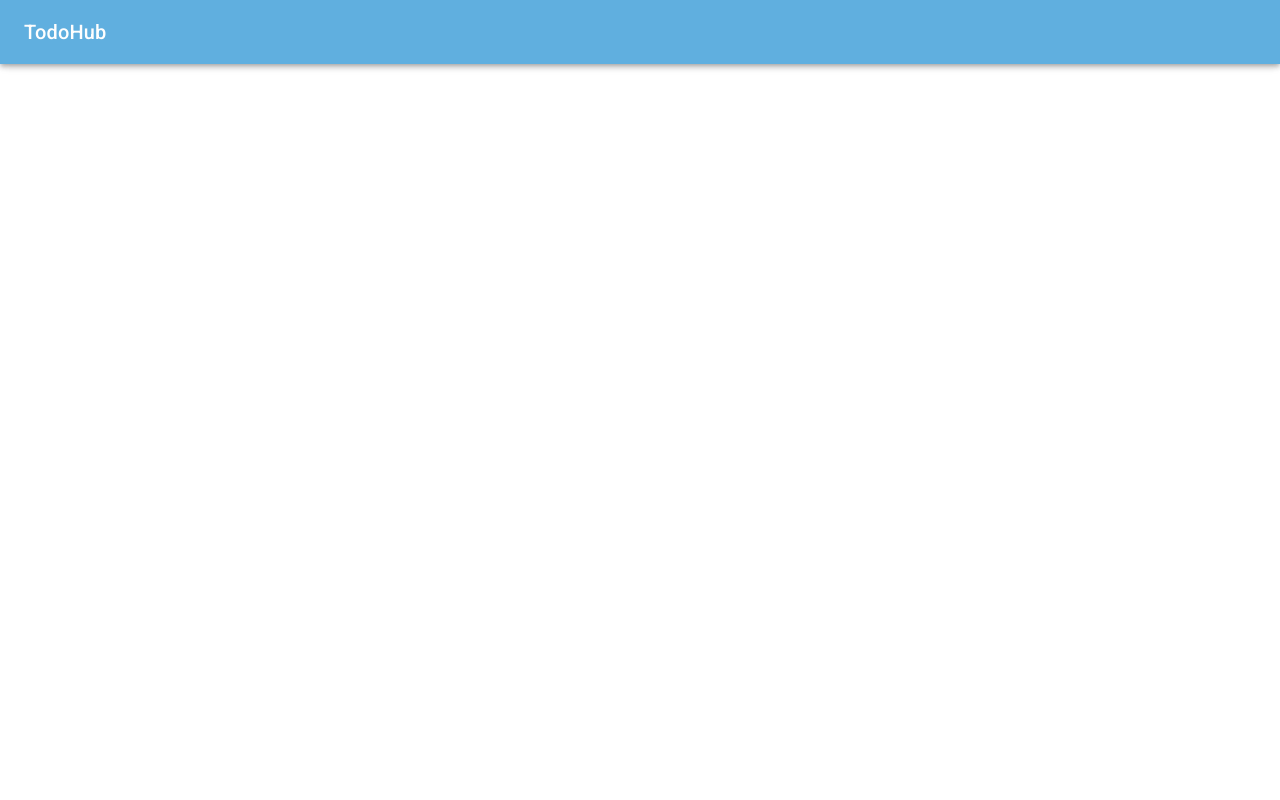
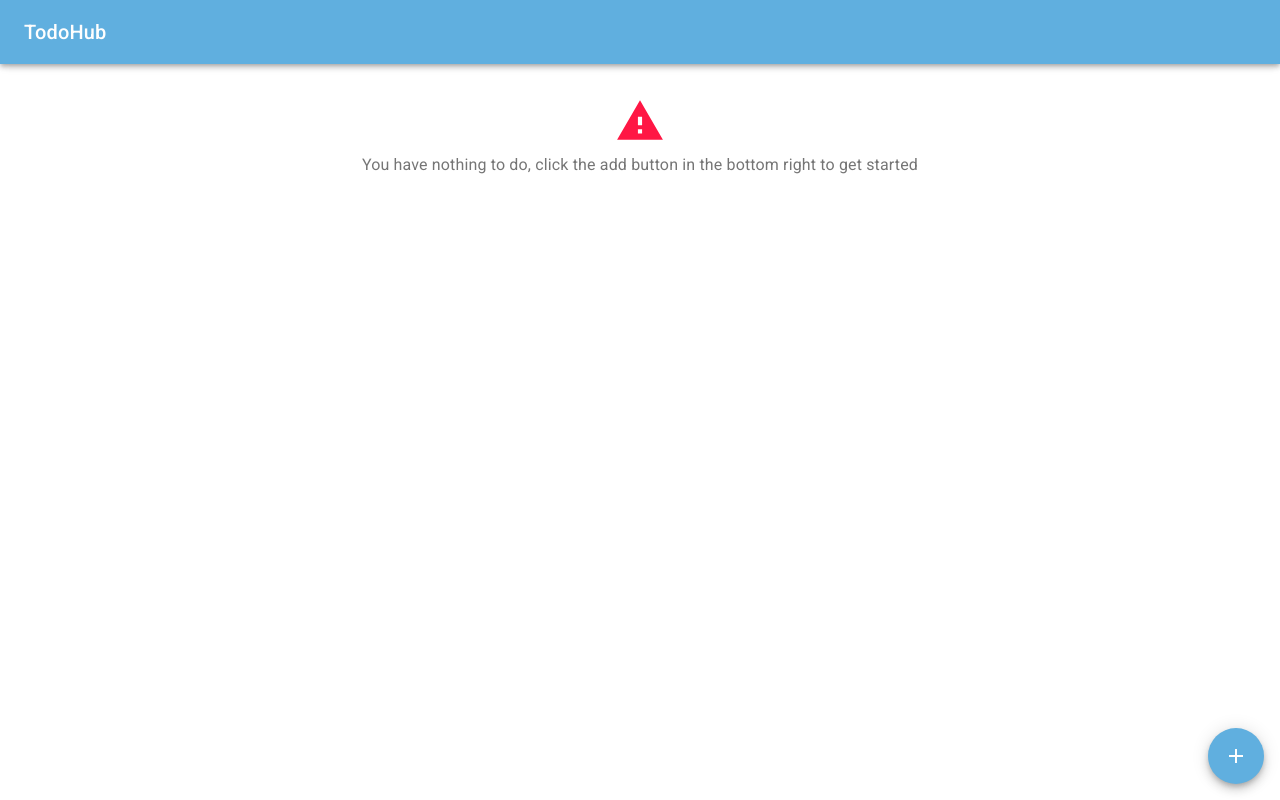
Before and after one commit to ortoo/todo-hub, a Next.js app: page / in a window 1280 px wide. Built offline with nearby package versions, Linux system fonts and the light colour scheme.

Commit message:
feat(main): v1 of the todo app is ready

```diff
--- a/pages/index.tsx
+++ b/pages/index.tsx
@@ -1,12 +1,26 @@
 import React, { useState } from "react";
 
 import { makeStyles, Theme } from "@material-ui/core";
+import Fab from "@material-ui/core/Fab";
+import Tooltip from "@material-ui/core/Tooltip";
+import AddIcon from "@material-ui/icons/Add";
 
-import { TodoItem } from "../src/components/todoItem/TodoItemCard";
 import TodoList from "../src/components/todoList/TodoList";
+import CreateTodoItemDialog from "../src/components/todoItem/create/CreateTodoItemDialog";
+import { TodoItem } from "../src/components/todoItem/TodoItem";
+import Container from "@material-ui/core/Container";
 
 const useStyles = makeStyles((theme: Theme) => {
-  return {};
+  return {
+    todoList: {
+      marginTop: theme.spacing(2),
+    },
+    createItemFab: {
+      position: "absolute",
+      bottom: theme.spacing(2),
+      right: theme.spacing(2),
+    },
+  };
 });
 
 const Index = () => {
@@ -14,10 +28,34 @@ const Index = () => {
 
   const [todoItems, setTodoItems] = useState<TodoItem[]>([]);
 
+  const [createTodoDialogOpen, setCreateTodoDialogOpen] = useState(false);
+
+  const addTodoItem = (todoItem) => {
+    setTodoItems((oldItems) => {
+      return [...oldItems, todoItem];
+    });
+    setCreateTodoDialogOpen(false);
+  };
+
   return (
-    <>
-      <TodoList todoItems={todoItems}></TodoList>
-    </>
+    <Container>
+      <TodoList className={classes.todoList} todoItems={todoItems}></TodoList>
+
+      <Tooltip title="Create new todo item">
+        <Fab
+          className={classes.createItemFab}
+          onClick={() => setCreateTodoDialogOpen(true)}
+          color="primary"
+        >
+          <AddIcon color="secondary" />
+        </Fab>
+      </Tooltip>
+      <CreateTodoItemDialog
+        open={createTodoDialogOpen}
+        onCloseRequest={() => setCreateTodoDialogOpen(false)}
+        onSave={addTodoItem}
+      ></CreateTodoItemDialog>
+    </Container>
   );
 };
 
--- a/src/components/header/Header.tsx
+++ b/src/components/header/Header.tsx
@@ -21,15 +21,22 @@ const Header = () => {
   const classes = useStyles();
 
   return (
+    <>
       <AppBar position="fixed" color="primary">
         <Container disableGutters>
           <Toolbar>
-          <Typography variant="h6" color="secondary" className={classes.title}>
+            <Typography
+              variant="h6"
+              color="secondary"
+              className={classes.title}
+            >
               TodoHub
             </Typography>
           </Toolbar>
         </Container>
       </AppBar>
+      <Toolbar />
+    </>
   );
 };
 
--- /dev/null
+++ b/src/components/todoItem/TodoItem.ts
@@ -0,0 +1,4 @@
+export interface TodoItem {
+  title: string;
+  description: string;
+}
--- a/src/components/todoItem/TodoItemCard.tsx
+++ b/src/components/todoItem/TodoItemCard.tsx
@@ -3,15 +3,11 @@ import React from "react";
 import { makeStyles, Theme } from "@material-ui/core";
 import Card from "@material-ui/core/Card";
 import CardHeader from "@material-ui/core/CardHeader";
+import { TodoItem } from "./TodoItem";
 
 const useStyles = makeStyles((theme: Theme) => {
   return {};
 });
-
-export interface TodoItem {
-  name: string;
-  description: string;
-}
 
 interface Props {
   todoItem: TodoItem;
@@ -20,12 +16,12 @@ interface Props {
 const TodoItemCard = ({ todoItem }: Props) => {
   const classes = useStyles();
 
-  const { name, description } = todoItem;
+  const { title, description } = todoItem;
 
   return (
     <>
-      <Card>
-        <CardHeader title={name} subheader={description}></CardHeader>
+      <Card variant="outlined">
+        <CardHeader title={title} subheader={description}></CardHeader>
       </Card>
     </>
   );
--- /dev/null
+++ b/src/components/todoItem/TodoItemForm.tsx
@@ -0,0 +1,51 @@
+import React, { useState } from "react";
+
+import { makeStyles, TextField, Theme } from "@material-ui/core";
+import { TodoItem } from "./TodoItem";
+
+const useStyles = makeStyles((theme: Theme) => {
+  return {
+    titleField: {
+      marginBottom: theme.spacing(2),
+    },
+  };
+});
+
+interface Props {
+  todoItem: TodoItem;
+  onChange: (updatedTodoItem: TodoItem) => void;
+}
+
+const TodoItemForm = ({ todoItem, onChange }: Props) => {
+  const classes = useStyles();
+
+  const { title, description } = todoItem;
+
+  return (
+    <>
+      <TextField
+        className={classes.titleField}
+        fullWidth
+        variant="outlined"
+        label="Title"
+        value={title}
+        onChange={(event) => {
+          onChange({ ...todoItem, title: event.target.value });
+        }}
+      />
+      <TextField
+        fullWidth
+        variant="outlined"
+        label="Description"
+        multiline
+        rowsMax={4}
+        value={description}
+        onChange={(event) => {
+          onChange({ ...todoItem, description: event.target.value });
+        }}
+      />
+    </>
+  );
+};
+
+export default TodoItemForm;
--- /dev/null
+++ b/src/components/todoItem/create/CreateTodoItemDialog.tsx
@@ -0,0 +1,54 @@
+import React, { useState } from "react";
+
+import Dialog, { DialogProps } from "@material-ui/core/Dialog";
+import TodoItemForm from "../TodoItemForm";
+import DialogContent from "@material-ui/core/DialogContent";
+import DialogActions from "@material-ui/core/DialogActions";
+import { makeStyles, Theme } from "@material-ui/core/styles";
+import Button from "@material-ui/core/Button";
+import { TodoItem } from "../TodoItem";
+import { DialogTitle } from "@material-ui/core";
+
+const useStyles = makeStyles((theme: Theme) => {
+  return {};
+});
+
+interface Props extends DialogProps {
+  onSave: (newTodoItem: TodoItem) => void;
+  onCloseRequest: () => void;
+}
+
+const CreateTodoItemDialog = ({
+  onSave,
+  onCloseRequest,
+  open,
+  ...other
+}: Props) => {
+  const classes = useStyles();
+
+  const [todoItem, setTodoItem] = useState<TodoItem>({
+    title: "",
+    description: "",
+  });
+
+  return (
+    <>
+      <Dialog open={open} onExiting={() => onCloseRequest()} {...other}>
+        <DialogTitle>Create a new todo item</DialogTitle>
+        <DialogContent>
+          <TodoItemForm
+            todoItem={todoItem}
+            onChange={(updatedTodoItem) => setTodoItem(updatedTodoItem)}
+          ></TodoItemForm>
+        </DialogContent>
+
+        <DialogActions>
+          <Button onClick={() => onCloseRequest()}>Close</Button>
+          <Button onClick={() => onSave(todoItem)}>Save</Button>
+        </DialogActions>
+      </Dialog>
+    </>
+  );
+};
+
+export default CreateTodoItemDialog;
--- a/src/components/todoList/TodoList.tsx
+++ b/src/components/todoList/TodoList.tsx
@@ -1,23 +1,57 @@
 import React from "react";
 
-import { makeStyles, Theme } from "@material-ui/core";
+import {
+  ListSubheader,
+  makeStyles,
+  Theme,
+  Typography,
+} from "@material-ui/core";
 
-import TodoItemCard, { TodoItem } from "../todoItem/TodoItemCard";
+import TodoItemCard from "../todoItem/TodoItemCard";
 import Grid from "@material-ui/core/Grid";
+import { TodoItem } from "../todoItem/TodoItem";
+import WarningIcon from "@material-ui/icons/Warning";
 
 const useStyles = makeStyles((theme: Theme) => {
-  return {};
+  return {
+    noTodos: {
+      padding: theme.spacing(2),
+      textAlign: "center",
+    },
+    warningIcon: {
+      fontSize: "50px",
+    },
+  };
 });
 
 interface Props {
+  className: string;
   todoItems: TodoItem[];
 }
 
-const TodoList = ({ todoItems }: Props) => {
+const TodoList = ({ className, todoItems }: Props) => {
   const classes = useStyles();
 
+  const todoItemsCount = todoItems?.length || 0;
+
   return (
-    <>
+    <div className={className}>
+      {todoItemsCount > 0 ? (
+        <ListSubheader>{`You have ${todoItemsCount} thing${
+          todoItemsCount === 1 ? "" : "s"
+        }  to do`}</ListSubheader>
+      ) : (
+        <div className={classes.noTodos}>
+          <WarningIcon
+            color="error"
+            className={classes.warningIcon}
+          ></WarningIcon>
+          <Typography variant="subtitle1" color="textSecondary">
+            You have nothing to do, click the add button in the bottom right to
+            get started
+          </Typography>
+        </div>
+      )}
       <Grid container spacing={2}>
         {todoItems.map((todoItem, index) => {
           return (
@@ -27,7 +61,7 @@ const TodoList = ({ todoItems }: Props) => {
           );
         })}
       </Grid>
-    </>
+    </div>
   );
 };
 
```
Lines whose indentation alone changed are shown as unchanged.
